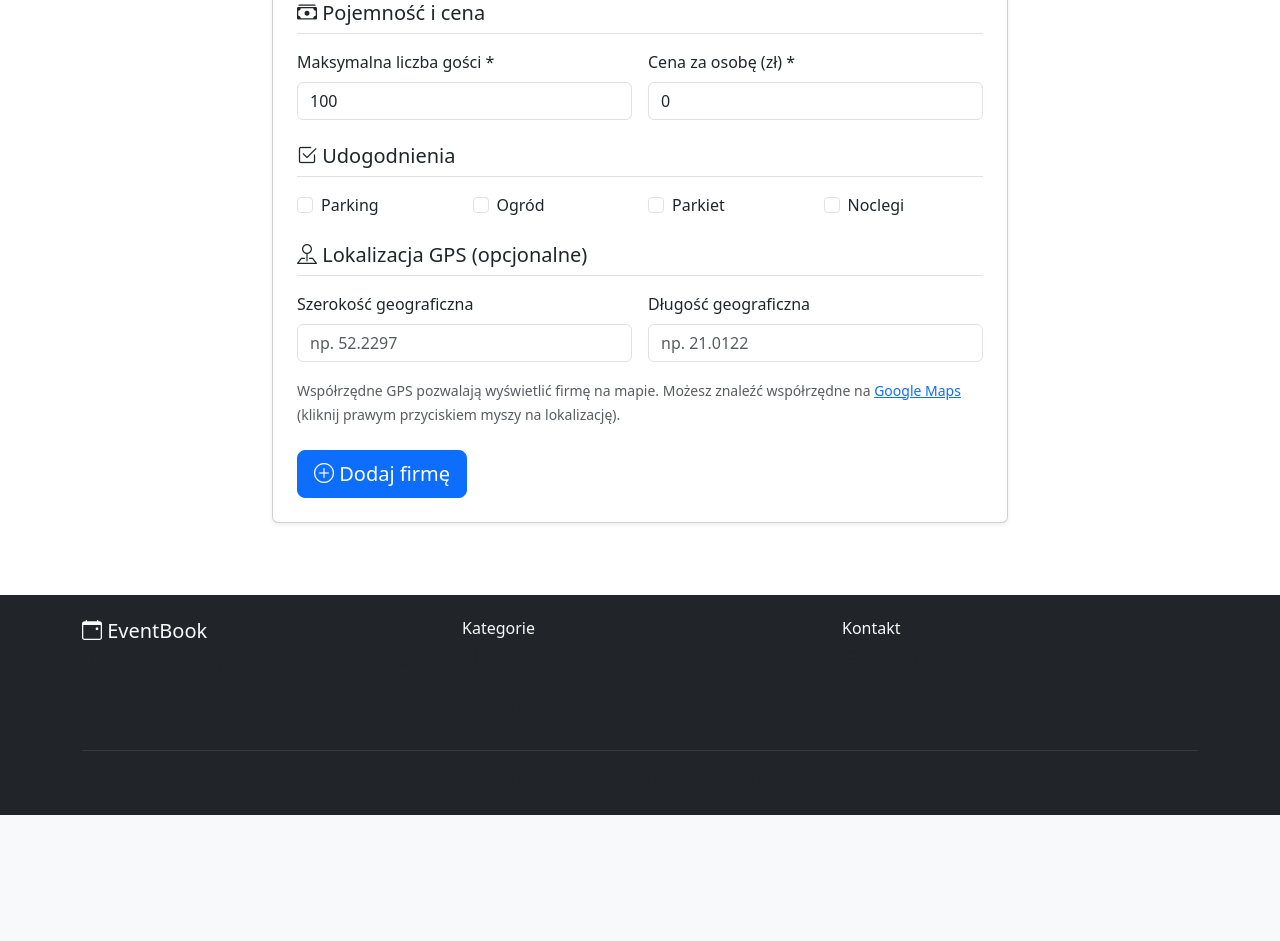
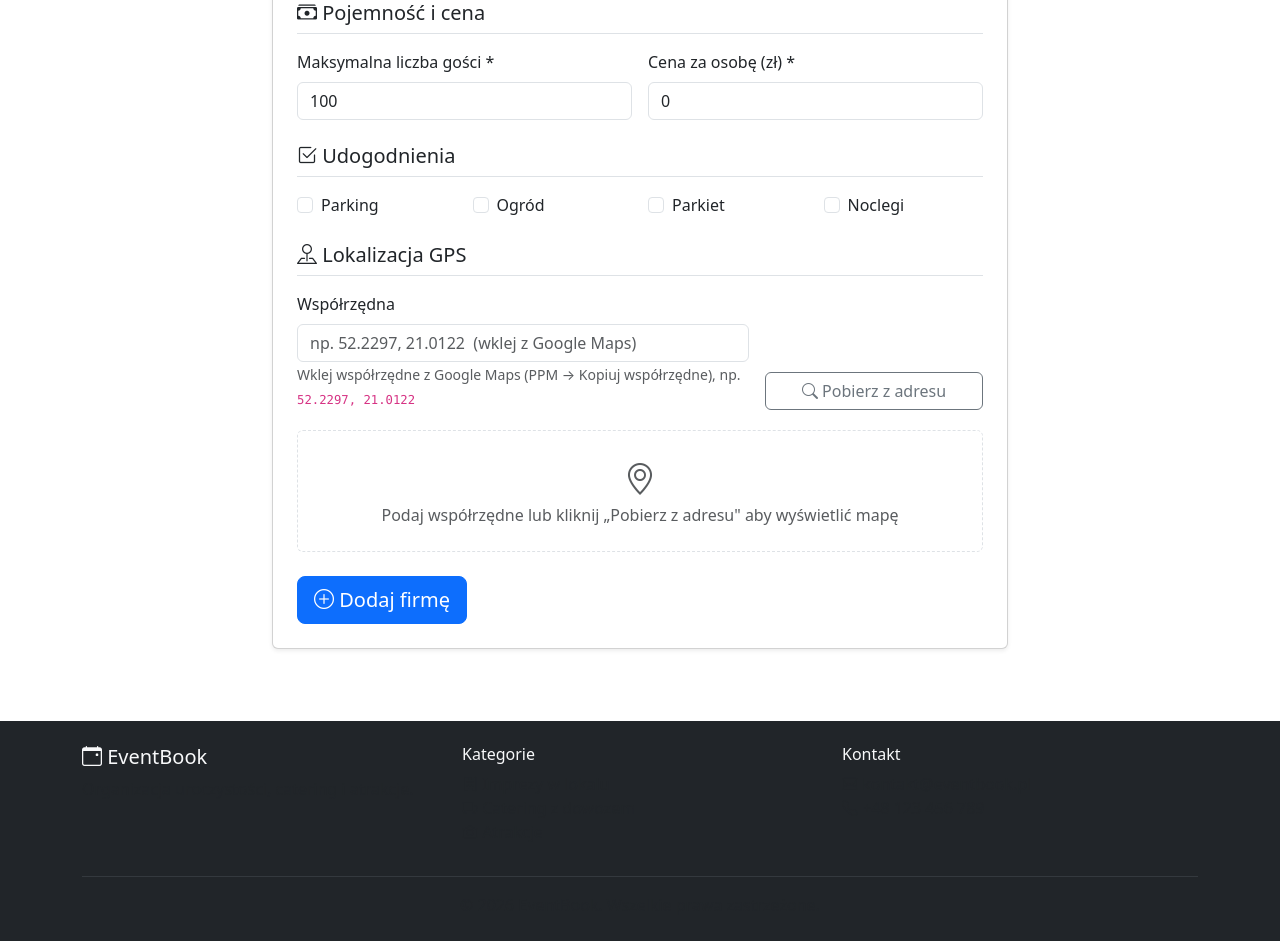
Before and after one commit to JanBober21/mojevent, a Django app: template templates/bookings/owner/restaurant_form.html in a window 1280 px wide. Shown: the part 1064-2005 px from the top of the page. Before the commit the page ends 1879 px from the top, so only its background shows below. Run offline with Django 5.2, Linux system fonts and the light colour scheme; the template is opened without the code that fills it: values that come from a table or form of the project are taken from there, others are empty.

Commit message:
feat: Nominatim geocoding, mapa podgladu, jedno pole wspolrzednych GPS
- Pole 'Wspolrzedna' zamiast dwoch pol lat/lng - wklejanie z Google Maps
- Przycisk 'Pobierz z adresu' - geokodowanie Nominatim z adresu+miasto
- Mini mapa Leaflet z przeciagalnym markerem
- Auto-formatowanie wspolrzednych po wklejeniu
- Ukryte pola lat/lng wypelniane automatycznie przez JS

```diff
--- a/bookings/forms.py
+++ b/bookings/forms.py
@@ -181,6 +181,16 @@ class OwnerRegisterForm(UserCreationForm):
 class RestaurantForm(forms.ModelForm):
     """Formularz dodawania/edycji firmy."""
 
+    coords = forms.CharField(
+        required=False,
+        label="Współrzędna GPS",
+        widget=forms.TextInput(attrs={
+            "class": "form-control",
+            "id": "id_coords",
+            "placeholder": "np. 52.2297, 21.0122  (wklej z Google Maps)",
+        }),
+    )
+
     class Meta:
         model = Restaurant
         fields = [
@@ -197,8 +207,8 @@ class RestaurantForm(forms.ModelForm):
             "delivery_radius_km": forms.NumberInput(attrs={"class": "form-control", "min": 1}),
             "name": forms.TextInput(attrs={"class": "form-control"}),
             "description": forms.Textarea(attrs={"class": "form-control", "rows": 4}),
-            "address": forms.TextInput(attrs={"class": "form-control"}),
-            "city": forms.TextInput(attrs={"class": "form-control"}),
+            "address": forms.TextInput(attrs={"class": "form-control", "id": "id_address"}),
+            "city": forms.TextInput(attrs={"class": "form-control", "id": "id_city"}),
             "phone": forms.TextInput(attrs={"class": "form-control"}),
             "email": forms.EmailInput(attrs={"class": "form-control"}),
             "website": forms.URLInput(attrs={"class": "form-control", "placeholder": "https://..."}),
@@ -209,6 +219,43 @@ class RestaurantForm(forms.ModelForm):
             "has_garden": forms.CheckboxInput(attrs={"class": "form-check-input"}),
             "has_dance_floor": forms.CheckboxInput(attrs={"class": "form-check-input"}),
             "has_accommodation": forms.CheckboxInput(attrs={"class": "form-check-input"}),
-            "latitude": forms.NumberInput(attrs={"class": "form-control", "step": "0.000001", "placeholder": "np. 52.2297"}),
-            "longitude": forms.NumberInput(attrs={"class": "form-control", "step": "0.000001", "placeholder": "np. 21.0122"}),
+            "latitude": forms.HiddenInput(attrs={"id": "id_latitude"}),
+            "longitude": forms.HiddenInput(attrs={"id": "id_longitude"}),
         }
+
+    def __init__(self, *args, **kwargs):
+        super().__init__(*args, **kwargs)
+        # Pre-populate coords from existing lat/lng
+        if self.instance and self.instance.pk:
+            lat = self.instance.latitude
+            lng = self.instance.longitude
+            if lat and lng:
+                self.fields["coords"].initial = f"{lat}, {lng}"
+
+    def clean_coords(self):
+        raw = self.cleaned_data.get("coords", "").strip()
+        if not raw:
+            return ""
+        # Normalize: remove °, N/S/E/W suffixes, extra spaces
+        import re
+        raw = raw.replace("°", "").strip()
+        # Try "lat, lng" or "lat lng" (decimal)
+        m = re.match(r'^([+-]?\d+[.,]\d+)[,;\s]+([+-]?\d+[.,]\d+)$', raw)
+        if m:
+            return f"{m.group(1).replace(',', '.')}, {m.group(2).replace(',', '.')}"
+        raise forms.ValidationError("Nieprawidłowy format. Wklej współrzędne np. 52.2297, 21.0122")
+
+    def clean(self):
+        cleaned = super().clean()
+        coords = cleaned.get("coords", "")
+        if coords:
+            parts = coords.split(",")
+            cleaned["latitude"] = round(float(parts[0].strip()), 6)
+            cleaned["longitude"] = round(float(parts[1].strip()), 6)
+        else:
+            # Keep existing or clear
+            if not cleaned.get("latitude"):
+                cleaned["latitude"] = None
+            if not cleaned.get("longitude"):
+                cleaned["longitude"] = None
+        return cleaned
--- a/templates/bookings/owner/restaurant_form.html
+++ b/templates/bookings/owner/restaurant_form.html
@@ -145,24 +145,36 @@
                         </div>
                     </div>
 
-                    <h5 class="mt-4 mb-3 border-bottom pb-2"><i class="bi bi-pin-map"></i> Lokalizacja GPS (opcjonalne)</h5>
+                    <h5 class="mt-4 mb-3 border-bottom pb-2"><i class="bi bi-pin-map"></i> Lokalizacja GPS</h5>
+                    <!-- hidden lat/lng fields -->
+                    {{ form.latitude }}
+                    {{ form.longitude }}
+
                     <div class="row g-3">
-                        <div class="col-md-6">
-                            <label class="form-label">Szerokość geograficzna</label>
-                            {{ form.latitude }}
+                        <div class="col-md-8">
+                            <label class="form-label">Współrzędna</label>
+                            {{ form.coords }}
+                            {% if form.coords.errors %}<div class="text-danger small">{{ form.coords.errors }}</div>{% endif %}
                             {% if form.latitude.errors %}<div class="text-danger small">{{ form.latitude.errors }}</div>{% endif %}
+                            {% if form.longitude.errors %}<div class="text-danger small">{{ form.longitude.errors }}</div>{% endif %}
+                            <small class="text-muted">
+                                Wklej współrzędne z Google Maps (PPM → Kopiuj współrzędne), np. <code>52.2297, 21.0122</code>
+                            </small>
                         </div>
-                        <div class="col-md-6">
-                            <label class="form-label">Długość geograficzna</label>
-                            {{ form.longitude }}
-                            {% if form.longitude.errors %}<div class="text-danger small">{{ form.longitude.errors }}</div>{% endif %}
+                        <div class="col-md-4 d-flex align-items-end">
+                            <button type="button" class="btn btn-outline-secondary w-100" id="btnGeocode">
+                                <i class="bi bi-search"></i> Pobierz z adresu
+                            </button>
                         </div>
+                    </div>
+
+                    <div class="row g-3 mt-1">
                         <div class="col-12">
-                            <small class="text-muted">
-                                Współrzędne GPS pozwalają wyświetlić firmę na mapie.
-                                Możesz znaleźć współrzędne na <a href="https://www.google.com/maps" target="_blank">Google Maps</a>
-                                (kliknij prawym przyciskiem myszy na lokalizację).
-                            </small>
+                            <div id="miniMap" style="height:260px; border-radius:.5rem; border:1px solid #dee2e6; display:none;"></div>
+                            <div id="mapPlaceholder" class="text-center text-muted py-4 border rounded" style="border-style:dashed!important;">
+                                <i class="bi bi-geo-alt" style="font-size:2rem;"></i><br>
+                                Podaj współrzędne lub kliknij „Pobierz z adresu" aby wyświetlić mapę
+                            </div>
                         </div>
                     </div>
 
@@ -184,8 +196,12 @@
     </div>
 </div>
 
+<link rel="stylesheet" href="https://unpkg.com/leaflet@1.9/dist/leaflet.css" />
+<script src="https://unpkg.com/leaflet@1.9/dist/leaflet.js"></script>
+
 <script>
 document.addEventListener('DOMContentLoaded', function() {
+    // ── Typ firmy toggle ─────────────────────────────────────────────────
     const firmType = document.getElementById('id_firm_type');
     const attractionField = document.getElementById('attractionTypeField');
     const deliveryField = document.getElementById('deliveryRadiusField');
@@ -198,6 +214,113 @@ document.addEventListener('DOMContentLoaded', function() {
 
     firmType.addEventListener('change', toggleFields);
     toggleFields();
+
+    // ── Mapa & współrzędne ───────────────────────────────────────────────
+    const coordsInput = document.getElementById('id_coords');
+    const latInput = document.getElementById('id_latitude');
+    const lngInput = document.getElementById('id_longitude');
+    const mapDiv = document.getElementById('miniMap');
+    const mapPlaceholder = document.getElementById('mapPlaceholder');
+    const btnGeocode = document.getElementById('btnGeocode');
+
+    let map = null;
+    let marker = null;
+
+    function initMap(lat, lng) {
+        mapPlaceholder.style.display = 'none';
+        mapDiv.style.display = 'block';
+
+        if (!map) {
+            map = L.map('miniMap').setView([lat, lng], 15);
+            L.tileLayer('https://{s}.tile.openstreetmap.org/{z}/{x}/{y}.png', {
+                attribution: '© OpenStreetMap'
+            }).addTo(map);
+            marker = L.marker([lat, lng], {draggable: true}).addTo(map);
+
+            // Drag marker → update coords
+            marker.on('dragend', function() {
+                const pos = marker.getLatLng();
+                const fLat = pos.lat.toFixed(6);
+                const fLng = pos.lng.toFixed(6);
+                coordsInput.value = fLat + ', ' + fLng;
+                latInput.value = fLat;
+                lngInput.value = fLng;
+            });
+        } else {
+            map.setView([lat, lng], 15);
+            marker.setLatLng([lat, lng]);
+        }
+    }
+
+    function parseAndShowCoords(raw) {
+        if (!raw) return;
+        raw = raw.trim().replace(/°/g, '');
+        // Match "lat, lng" or "lat lng"
+        const m = raw.match(/^([+-]?\d+[.,]\d+)[,;\s]+([+-]?\d+[.,]\d+)$/);
+        if (m) {
+            const lat = parseFloat(m[1].replace(',', '.'));
+            const lng = parseFloat(m[2].replace(',', '.'));
+            if (lat >= -90 && lat <= 90 && lng >= -180 && lng <= 180) {
+                const fLat = lat.toFixed(6);
+                const fLng = lng.toFixed(6);
+                coordsInput.value = fLat + ', ' + fLng;
+                latInput.value = fLat;
+                lngInput.value = fLng;
+                initMap(lat, lng);
+                return;
+            }
+        }
+        // Invalid – hide map
+        latInput.value = '';
+        lngInput.value = '';
+    }
+
+    // Parse on input change (paste / type)
+    coordsInput.addEventListener('change', function() { parseAndShowCoords(this.value); });
+    coordsInput.addEventListener('paste', function() {
+        setTimeout(() => parseAndShowCoords(this.value), 50);
+    });
+
+    // Init map from existing coords
+    if (coordsInput.value.trim()) {
+        parseAndShowCoords(coordsInput.value);
+    }
+
+    // ── Nominatim geocoding ──────────────────────────────────────────────
+    btnGeocode.addEventListener('click', function() {
+        const address = document.getElementById('id_address')?.value || '';
+        const city = document.getElementById('id_city')?.value || '';
+        const q = (address + ', ' + city).trim().replace(/^,\s*/, '').replace(/,\s*$/, '');
+        if (!q || q.length < 3) {
+            alert('Wpisz najpierw adres i/lub miasto.');
+            return;
+        }
+
+        btnGeocode.disabled = true;
+        btnGeocode.innerHTML = '<span class="spinner-border spinner-border-sm"></span> Szukam…';
+
+        fetch('https://nominatim.openstreetmap.org/search?format=json&limit=1&countrycodes=pl&q=' + encodeURIComponent(q), {
+            headers: { 'Accept-Language': 'pl' }
+        })
+        .then(r => r.json())
+        .then(data => {
+            if (data.length > 0) {
+                const lat = parseFloat(data[0].lat).toFixed(6);
+                const lng = parseFloat(data[0].lon).toFixed(6);
+                coordsInput.value = lat + ', ' + lng;
+                latInput.value = lat;
+                lngInput.value = lng;
+                initMap(parseFloat(lat), parseFloat(lng));
+            } else {
+                alert('Nie znaleziono lokalizacji. Spróbuj wpisać inny adres lub wklej współrzędne ręcznie.');
+            }
+        })
+        .catch(() => alert('Błąd połączenia z serwisem geokodowania.'))
+        .finally(() => {
+            btnGeocode.disabled = false;
+            btnGeocode.innerHTML = '<i class="bi bi-search"></i> Pobierz z adresu';
+        });
+    });
 });
 </script>
 {% endblock %}
```
